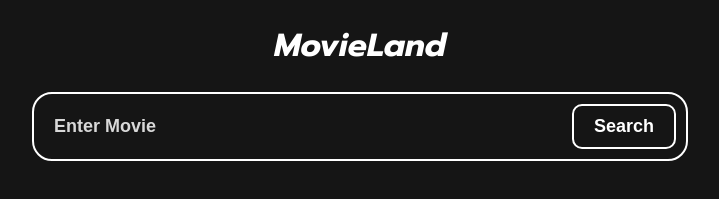
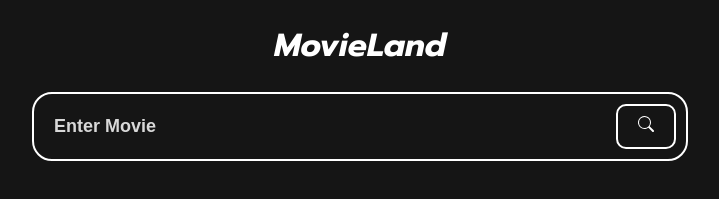
Before and after one commit to wisdomdevop/movieplay, a plain HTML site: page index.html in a window 1280 px wide. Shown: the top 199 px of the page, without its empty margins (280-999 px from the left). Drawn offline with Linux system fonts and the light colour scheme.

Commit message:
Update index.html

```diff
--- a/index.html
+++ b/index.html
@@ -18,7 +18,11 @@
     <div id="hero">
         <form action="" id="movieForm">
             <input type="text" placeholder="Enter Movie" id="movie">
-            <button id="button">Search</button>
+            <button id="button"><svg xmlns="http://www.w3.org/2000/svg" width="16" height="16" fill="currentColor" class="bi bi-search"
+                viewBox="0 0 16 16">
+                <path
+                    d="M11.742 10.344a6.5 6.5 0 1 0-1.397 1.398h-.001q.044.06.098.115l3.85 3.85a1 1 0 0 0 1.415-1.414l-3.85-3.85a1 1 0 0 0-.115-.1zM12 6.5a5.5 5.5 0 1 1-11 0 5.5 5.5 0 0 1 11 0" />
+            </svg></button>
         </form>
 
     </div>
```
